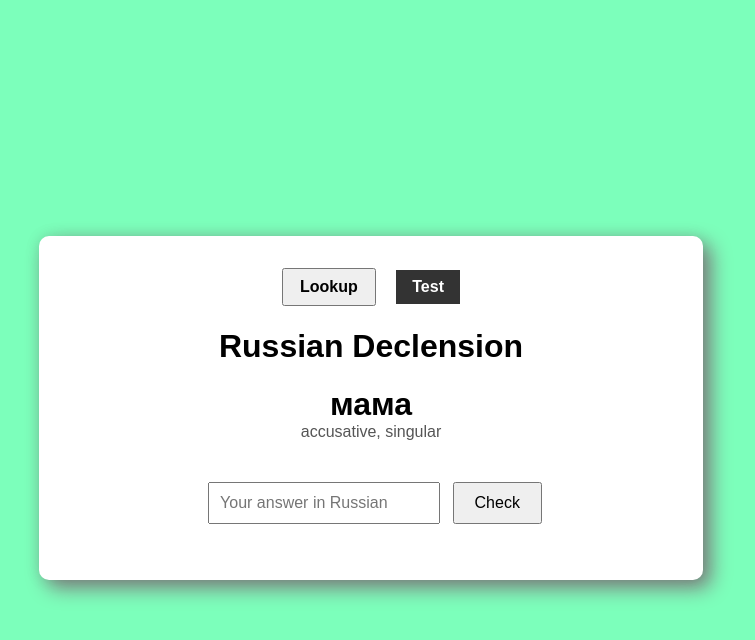
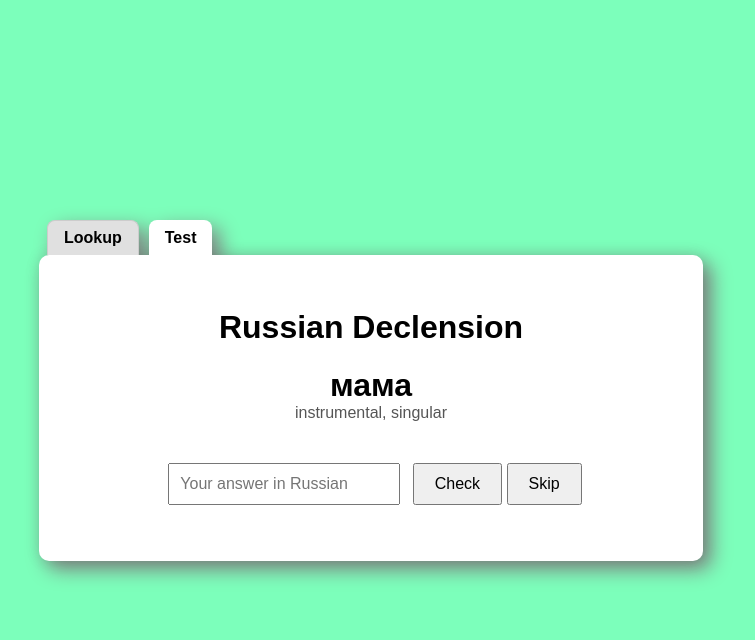
Before and after one commit to NicoGiuliani/russian-grammar-practice, a website: page public/index.html in a window 1280 px wide. Both pictures are taken after a click on the button "Test". Shown: the whole page, without its empty margins (269-1024 px from the left). Drawn offline with Linux system fonts and the light colour scheme.

Commit message:
Debugging

```diff
--- a/public/index.html
+++ b/public/index.html
@@ -15,6 +15,7 @@
     }
 
     .container {
+      position: relative;
       background: white;
       padding: 2rem;
       border-radius: 10px;
@@ -64,17 +65,44 @@
     .mode.active {
       display: block;
     }
+    .tab-wrapper {
+      display: flex;
+      position: absolute;
+      top: 0;
+      left: 0;
+      transform: translateY(-100%);
+      margin-bottom: 1rem;
+    }
+
+    .tab-button {
+      padding: 0.5rem 1rem;
+      border: 1px solid #ccc;
+      border-bottom: none;
+      border-radius: 0.5rem 0.5rem 0 0;
+      background-color: #e0e0e0;
+      cursor: pointer;
+      font-weight: bold;
+      margin-right: 2px;
+    }
+
+    .tab-button.active {
+      color: black;
+      background-color: white;
+    }
+
 
   </style>
   </head>
   <body>
 
     <div class="container">
-      <div id="tabs">
+
+      <div id="tabs" class="tab-wrapper">
         <button class="tab-button active"
           data-mode="lookup">Lookup</button>
         <button class="tab-button" data-mode="test">Test</button>
       </div>
+
       <h1>Russian Declension</h1>
       <div id="mode-lookup" class="mode active">
         <form id="declension-form">
@@ -107,6 +135,7 @@
           <input type="text" id="user-answer"
             placeholder="Your answer in Russian" required />
           <button type="submit">Check</button>
+          <button type="button" id="skip-button">Skip</button>
         </form>
 
         <div id="test-result" style="margin-top: 1rem;"></div>
@@ -116,14 +145,25 @@
     </div>
 
     <script>
-    const wordBank = ['собака', 'дом', 'мама', 'стол', 'река'];
-    const cases = ['nominative', 'accusative', 'genitive', 'dative', 'instrumental', 'prepositional'];
+    // const wordBank = ['собака', 'дом', 'мама', 'стол', 'река'];
+    const wordBank = ['мама'];
+    const cases = ['instrumental'];
+    // const cases = ['nominative', 'accusative', 'genitive', 'dative', 'instrumental', 'prepositional'];
     const numbers = ['singular', 'plural'];
 
     const form = document.getElementById('declension-form');
     const resultDiv = document.getElementById('result');
+    const tabButtons = document.querySelectorAll('.tab-button');
+    const modes = document.querySelectorAll('.mode');
 
     let currentTest = {};
+    let answerDisplayed = false
+
+
+    function stripAccents(str) {
+      return str.normalize("NFD").replace(/\u0301/g, '').toLowerCase().trim();
+    }
+
 
     function generateTestPrompt() {
       const word = wordBank[Math.floor(Math.random() * wordBank.length)];
@@ -138,8 +178,12 @@
       document.getElementById('user-answer').value = '';
     }
 
+
+    // What to do upon submission of the form while in test mode
     document.getElementById('mode-test').addEventListener('submit', async (e) => {
       e.preventDefault();
+
+      document.getElementById('skip-button').textContent = 'Next';
 
       const { word, grammaticalCase, number } = currentTest;
       const resultDiv = document.getElementById('test-result');
@@ -149,21 +193,31 @@
       try {
         const res = await fetch(`/declension?word=${encodeURIComponent(word)}&case=${encodeURIComponent(grammaticalCase)}&number=${encodeURIComponent(number)}`);
         const obj = await res.json();
-        console.log(obj)
+        user_answer = document.getElementById('user-answer').value
+        user_answer = stripAccents(user_answer)
+        correct_answer = stripAccents(obj.result)
+
+        if (correct_answer.includes(',')) {
+          correct_answer = correct_answer.split(',').map(stripAccents)
+          console.log(typeof(correct_answer))
+          console.log(user_answer)
+          console.log(correct_answer.includes(user_answer))
+        }
         const text = `
-          ${document.getElementById('user-answer').value === obj.result ? "<h2 style='color: green'>Correct</h2>" : "<h2 style='color: red'>Incorrect</h2>"}
+          ${correct_answer.includes(user_answer) ? "<h2 style='color: green'>Correct</h2>" : "<h2 style='color: red'>Incorrect</h2>"}
           <p><strong style="font-size: 2rem; font-weight: bold;">${obj.result}</strong></p>
         `
         resultDiv.innerHTML = text;
 
-        // Optionally: call generateTestPrompt(); here to auto-load next word
       } catch (error) {
         resultDiv.textContent = 'An error occurred.';
         console.error(error);
       }
+      document.getElementById('skip-button').focus()
     });
 
 
+    // What to do upon submission of the form while in lookup mode
     form.addEventListener('submit', async (e) => {
       e.preventDefault();
 
@@ -186,11 +240,8 @@
         resultDiv.textContent = 'An error occurred.';
         console.error(error);
       }
+
     });
-
-
-    const tabButtons = document.querySelectorAll('.tab-button');
-    const modes = document.querySelectorAll('.mode');
 
 
     tabButtons.forEach(button => {
@@ -214,6 +265,12 @@
       });
     });
 
+    document.getElementById('skip-button').addEventListener('click', () => {
+      document.getElementById('skip-button').textContent = 'Skip';
+      generateTestPrompt();  // just skip to the next word
+      document.getElementById('user-answer').focus()
+    });
+
 
   </script>
   </body>
```
